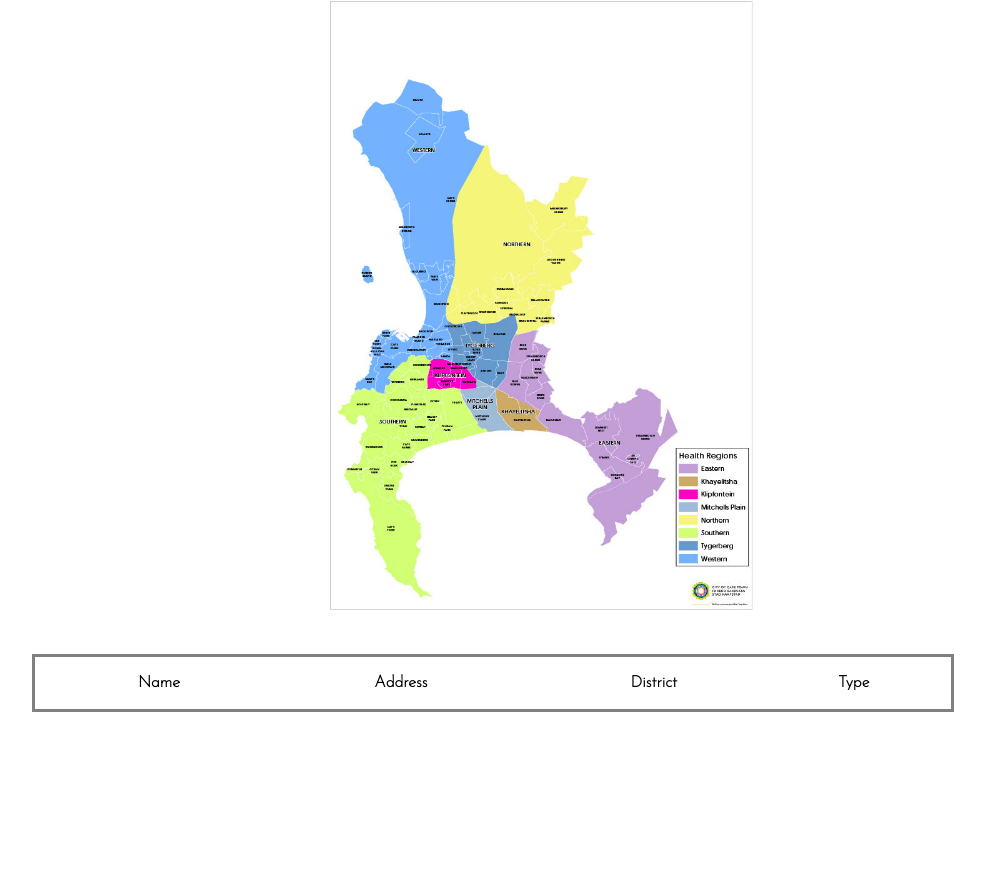
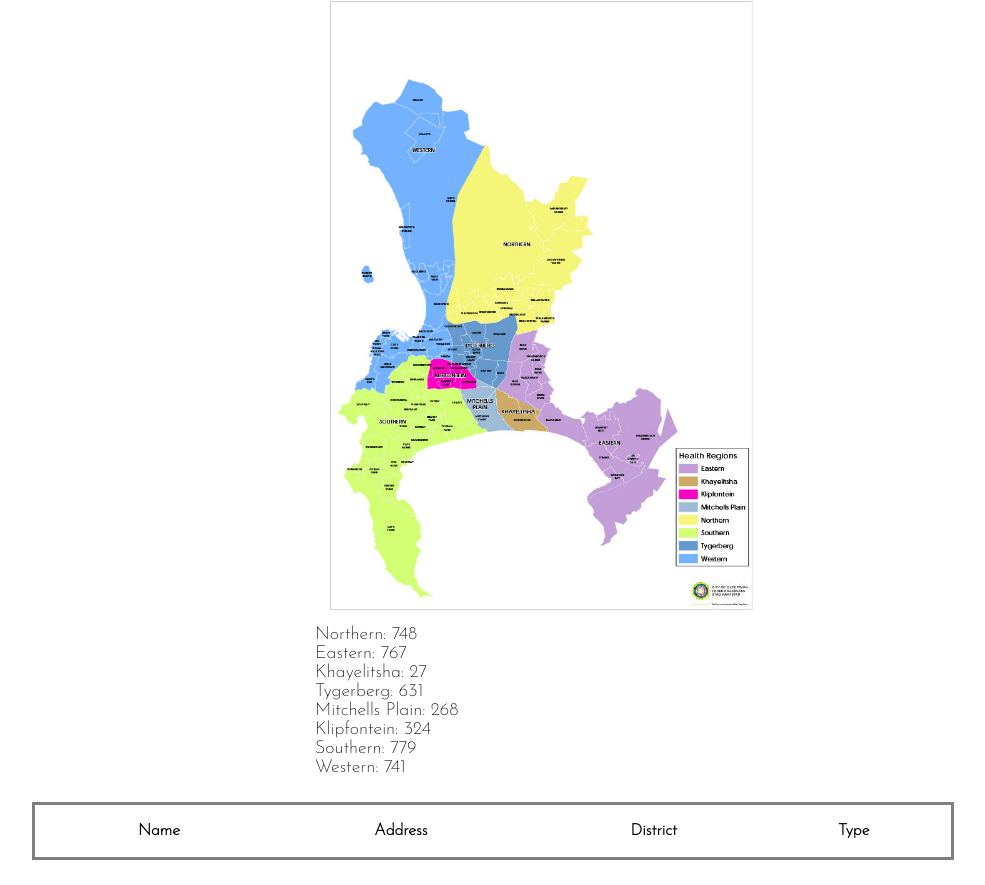
Before and after one commit to jodies383/hch-line-app, a plain HTML site: page hospital.html in a window 1280 px wide. Shown: the part 308-1193 px from the top of the page, without its empty margins (116-1101 px from the left). Before the commit the page ends 1045 px from the top, so only its background shows below. Drawn offline with Linux system fonts and the light colour scheme.

Commit message:
New additions

```diff
--- a/hch-line-app.css
+++ b/hch-line-app.css
@@ -28,6 +28,8 @@ body {
     margin-top: 8%;
     margin-bottom: 2%;
     margin-left: 33%;
+    display: flex;
+    flex-direction: column;
 }
 
 .statsImg {
@@ -41,3 +43,6 @@ body {
     padding: 15px;
     text-align: center;
 }
+.numbers{
+   font-size:large;
+}
--- a/hospital.html
+++ b/hospital.html
@@ -23,6 +23,32 @@
 
         <div class="mapImage">
             <img src="./CCT_HealthSubdistricts1024_1.jpg" style="width: 55%;">
+            <div class="numbers">
+                <div>
+                    Northern: 748
+                </div>
+                <div>
+                    Eastern: 767
+                </div>
+                <div>
+                    Khayelitsha: 27
+                </div>
+                <div>
+                    Tygerberg: 631
+                </div>
+                <div>
+                    Mitchells Plain: 268
+                </div>
+                <div>
+                    Klipfontein: 324
+                </div>
+                <div>
+                    Southern: 779
+                </div>
+                <div>
+                    Western: 741
+                </div>
+            </div>
         </div>
         <div class="district"></div>
         <table class="table">
```
